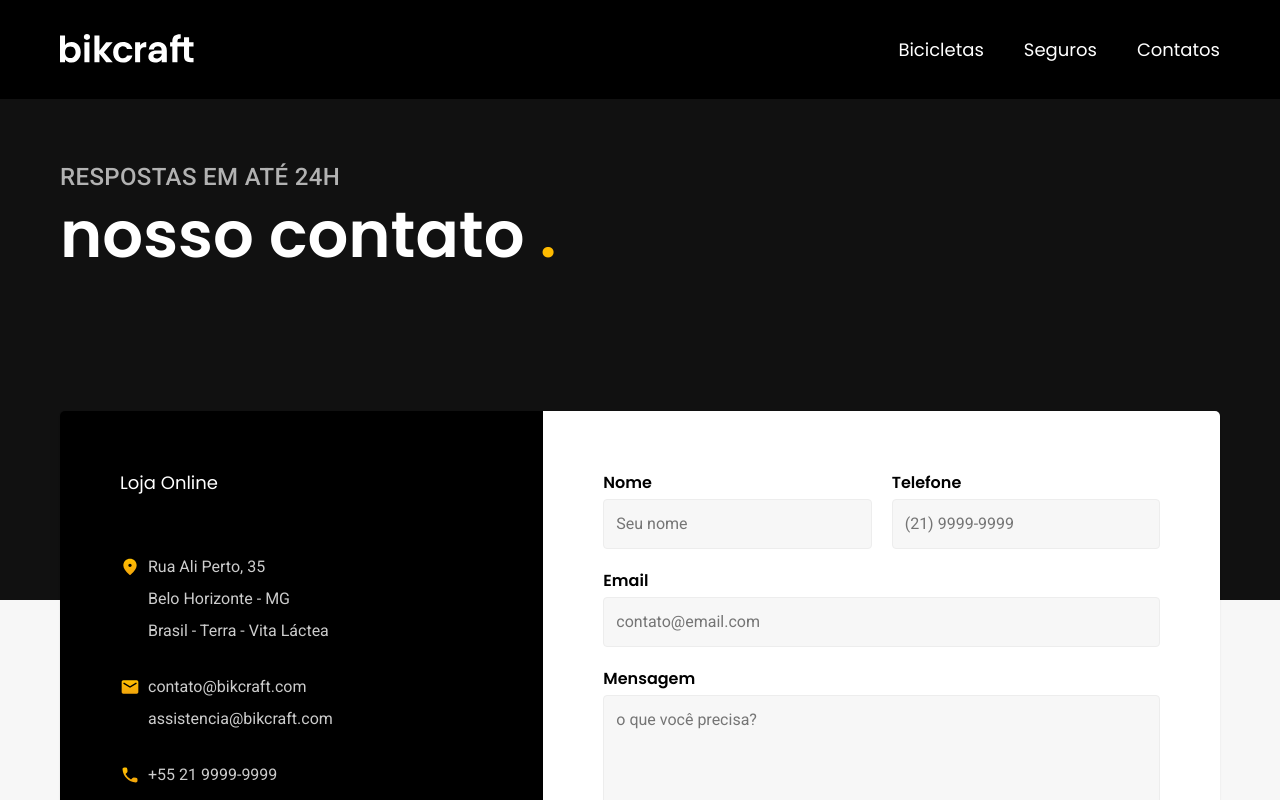
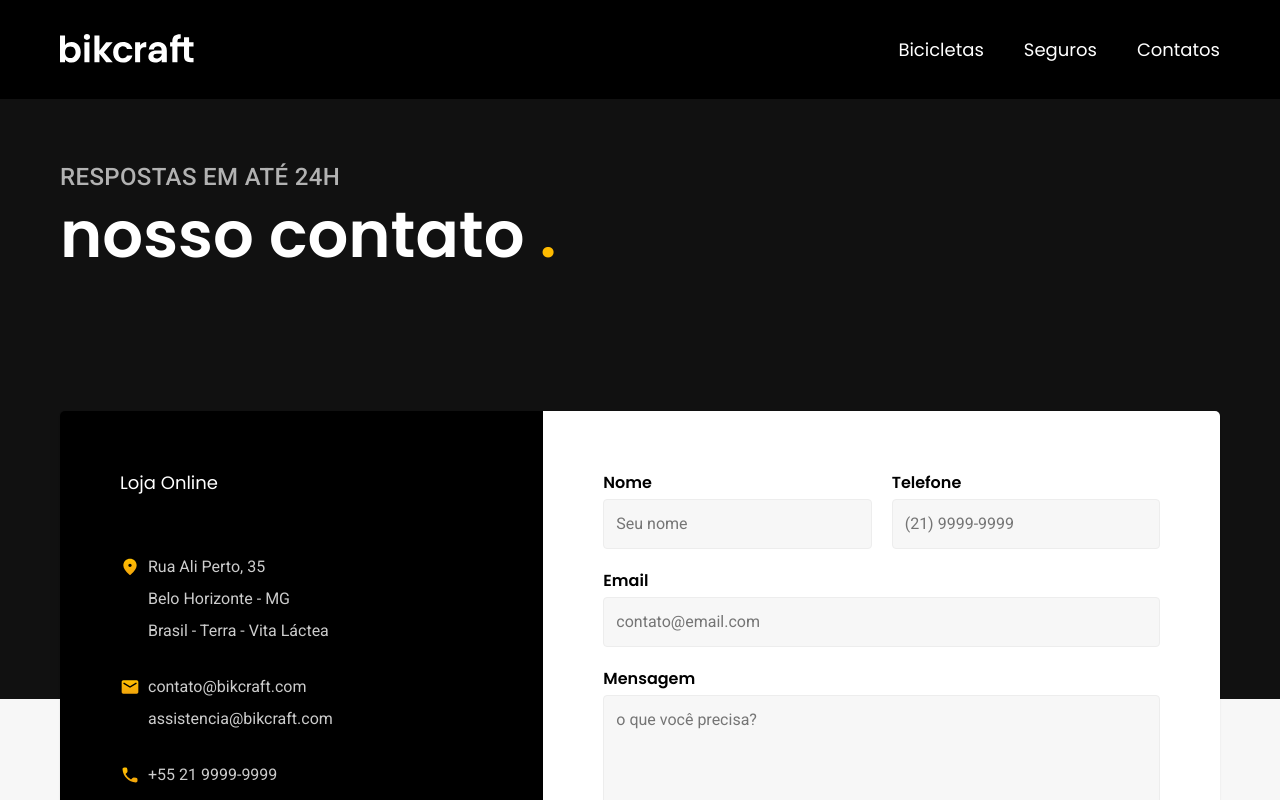
Before and after one commit to GHERARDI-JOAO/bikcraft-react, a React (Vite) app: page /contato in a window 1280 px wide. Shown: the top 800 px of the page. Built offline with nearby package versions, Linux system fonts and the light colour scheme.

Commit message:
Concertado pequeno erro no body de contato

```diff
--- a/src/pages/Contato/Contato.css
+++ b/src/pages/Contato/Contato.css
@@ -11,7 +11,7 @@
   grid-template-columns: 5fr 7fr;
 }
 
-body {
+.contatin {
   background: linear-gradient(var(--cor-11) 600px, var(--cor-1) 0px);
 }
 
--- a/src/pages/Contato/Contato.jsx
+++ b/src/pages/Contato/Contato.jsx
@@ -15,7 +15,7 @@ function Contato() {
     <PageTransition>
       <>
         <NavBar />
-        <main className="">
+        <main className="contatin">
           <div className="titulo-bg">
             <div className="titulo-container">
               <p className="font-2-l-b cor-5">Respostas em até 24h</p>
```
